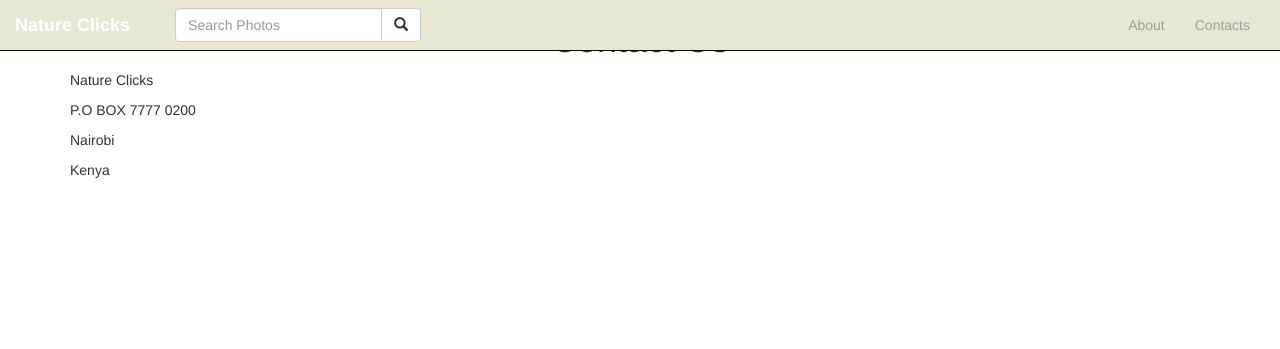
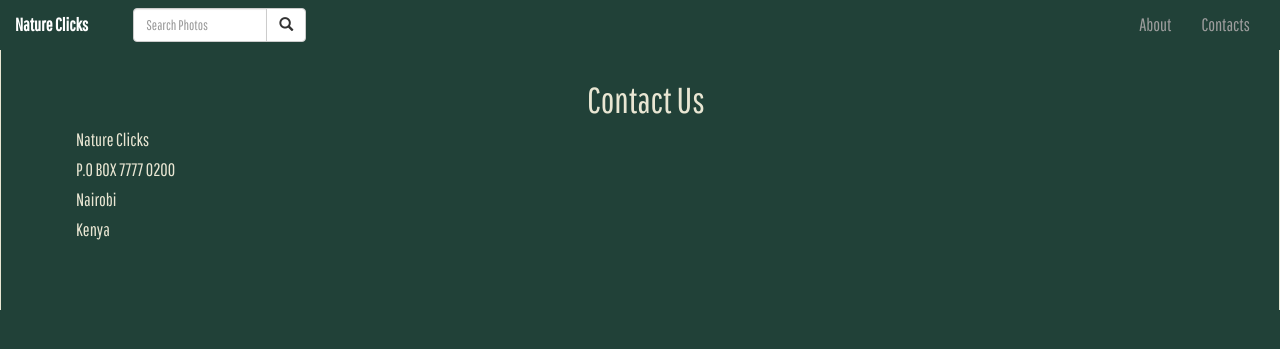
Before and after one commit to petersoleeh/nature-clicks, a Django app: page /contacts/ in a window 1280 px wide. Shown: the top 349 px of the page. Run offline with Django 3.2, Linux system fonts and the light colour scheme; some libraries are stand-ins or nearby versions; some web fonts are replaced.

Commit message:
adding css to the app

```diff
--- a/nature/photos/static/css/index.css
+++ b/nature/photos/static/css/index.css
@@ -1,3 +1,28 @@
 .navbar-inverse{
-  background-color: #e9e6d3 !important;
+  background-color: #214138 !important;
+  color: #fff;
+  border: none;
+  font-size: 18px;
 }
+body{
+  height: 100%;
+  padding: 60px;
+  color: #e9e6d3;
+  background-color: #214138;
+    border-right: 1px solid #e9e6d3;
+    border-left: 1px solid #e9e6d3;
+  font-family: 'Pathway Gothic One', sans-serif;
+  font-size: 18px;
+  line-height: 20px;
+  font-weight: normal;
+}
+footer {
+  position: fixed;
+  right: 0;
+  bottom: 0;
+  left: 0;
+  padding: 1rem;
+  background-color: #214138;
+  color: #e9e6d3;
+  text-align: center;
+}
```
